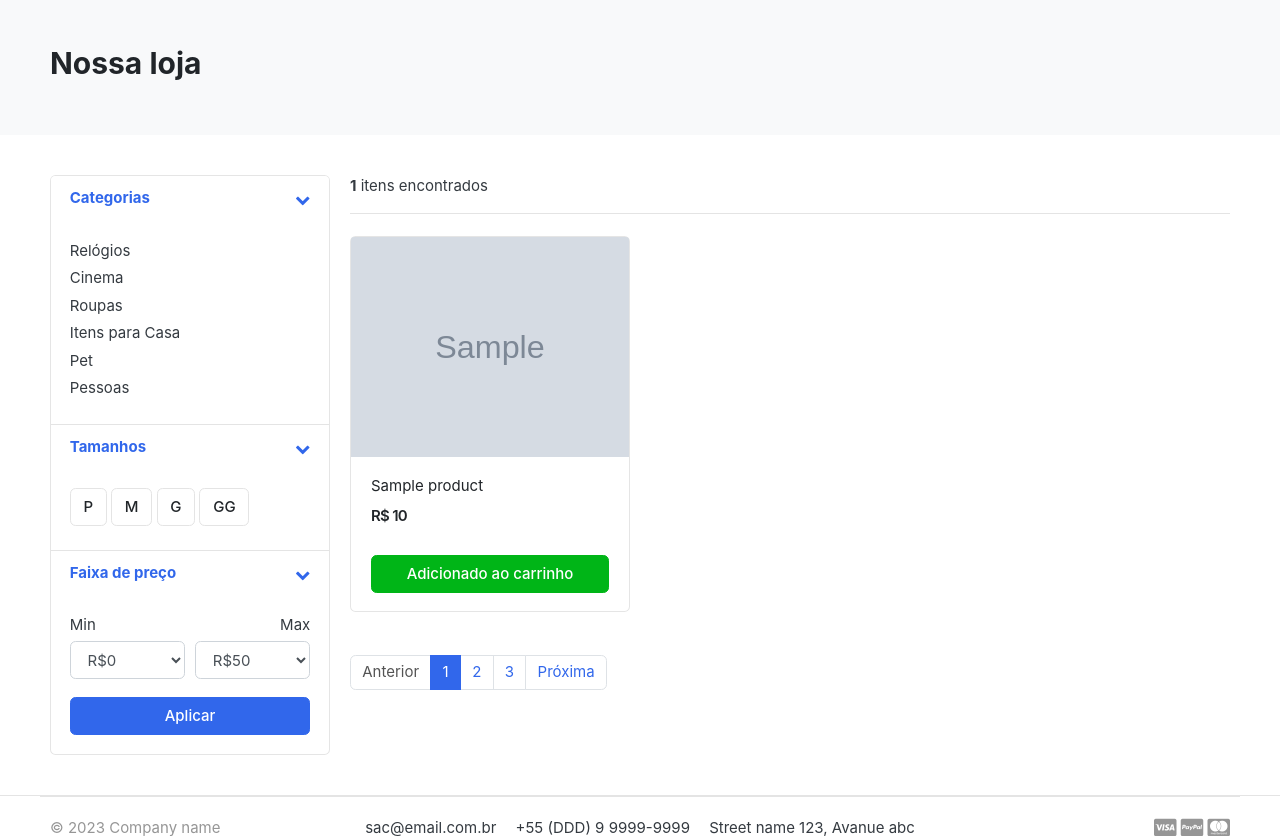
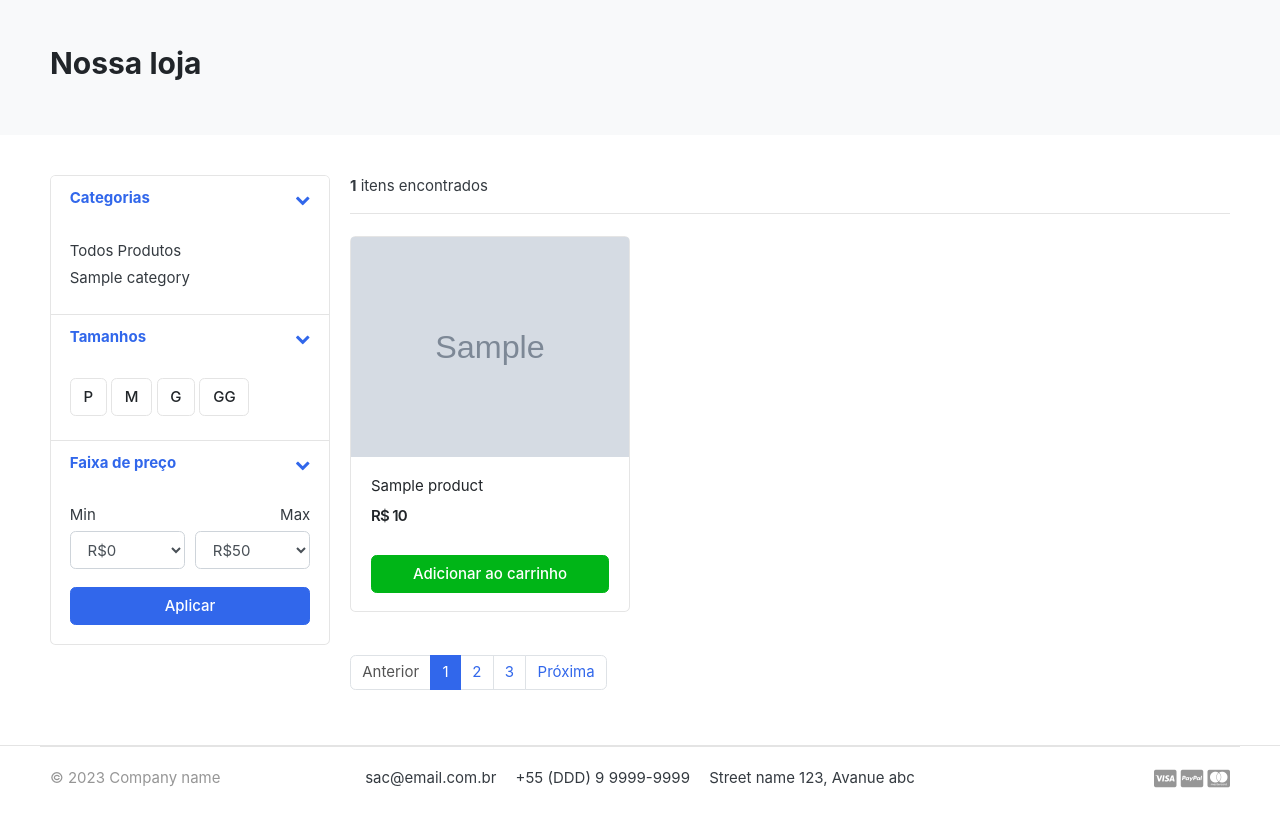
Before and after one commit to devcleberson/django_store1, a Django app: template templates/store/store.html in a window 1280 px wide. Shown: the part 119-955 px from the top of the page. After the commit the page ends 907 px from the top, so only its background shows below. Run offline with Django 4.2, Linux system fonts and the light colour scheme; the template is opened without the code that fills it: most values are stand-ins (such as "Sample title", 1, 10 or a date in 2020); grey boxes marked "Sample" are stand-in pictures; some libraries are stand-ins or nearby versions; some web fonts are replaced.

Commit message:
display_categories_in_the_store_page

```diff
--- a/templates/store/store.html
+++ b/templates/store/store.html
@@ -31,12 +31,10 @@
                 <div class="card-body">
 
                     <ul class="list-menu">
-                    <li><a href="#">Relógios </a></li>
-                    <li><a href="#">Cinema  </a></li>
-                    <li><a href="#">Roupas  </a></li>
-                    <li><a href="#">Itens para Casa </a></li>
-                    <li><a href="#">Pet</a></li>
-                    <li><a href="#">Pessoas </a></li>
+                      <li><a href="{% url 'store' %}">Todos Produtos </a></li>
+                      {% for category in links %}
+                    <li><a href="{{ category.get_url }}">{{ category.category_name }} </a></li>
+                      {% endfor %}
                     </ul>
 
                 </div> <!-- card-body.// -->
@@ -144,7 +142,7 @@
                             <span class="price">R$ {{ product.price }}</span>
                         </div> <!-- price-wrap.// -->
                     </div>
-                    <a href="#" class="btn btn-block btn-success">Adicionado ao carrinho </a>
+                    <a href="#" class="btn btn-block btn-success">Adicionar ao carrinho </a>
                 </figcaption>
             </figure>
         </div> <!-- col.// -->
```
Also changed, not shown: db.sqlite3.
